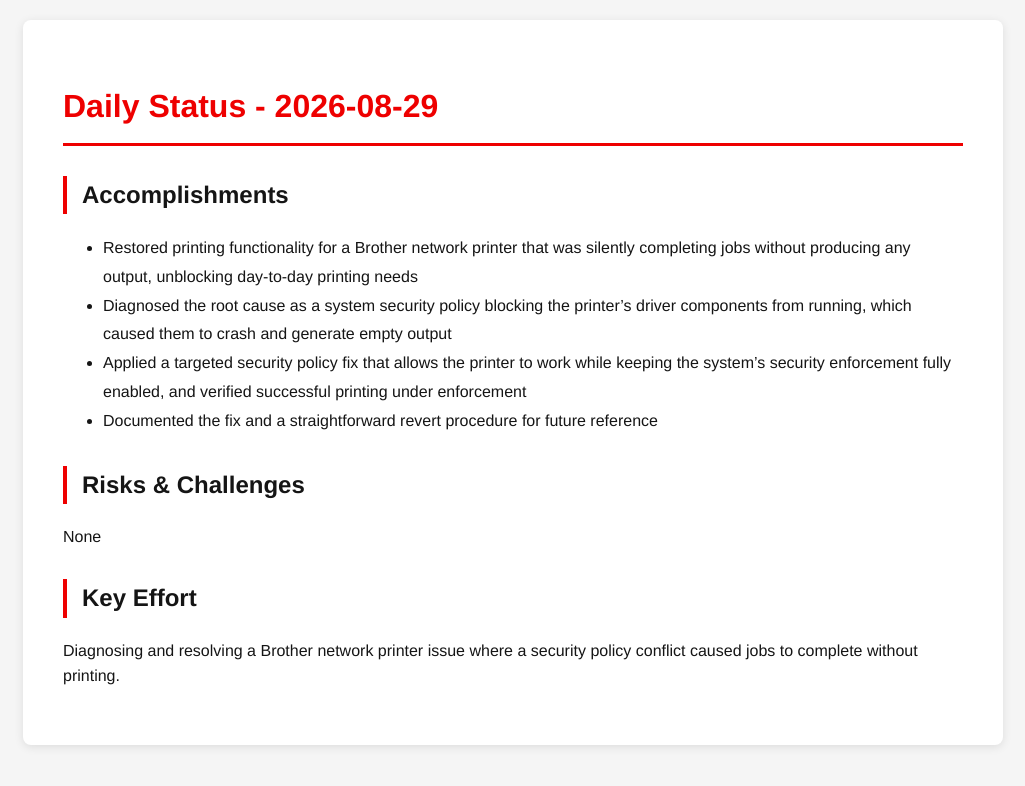
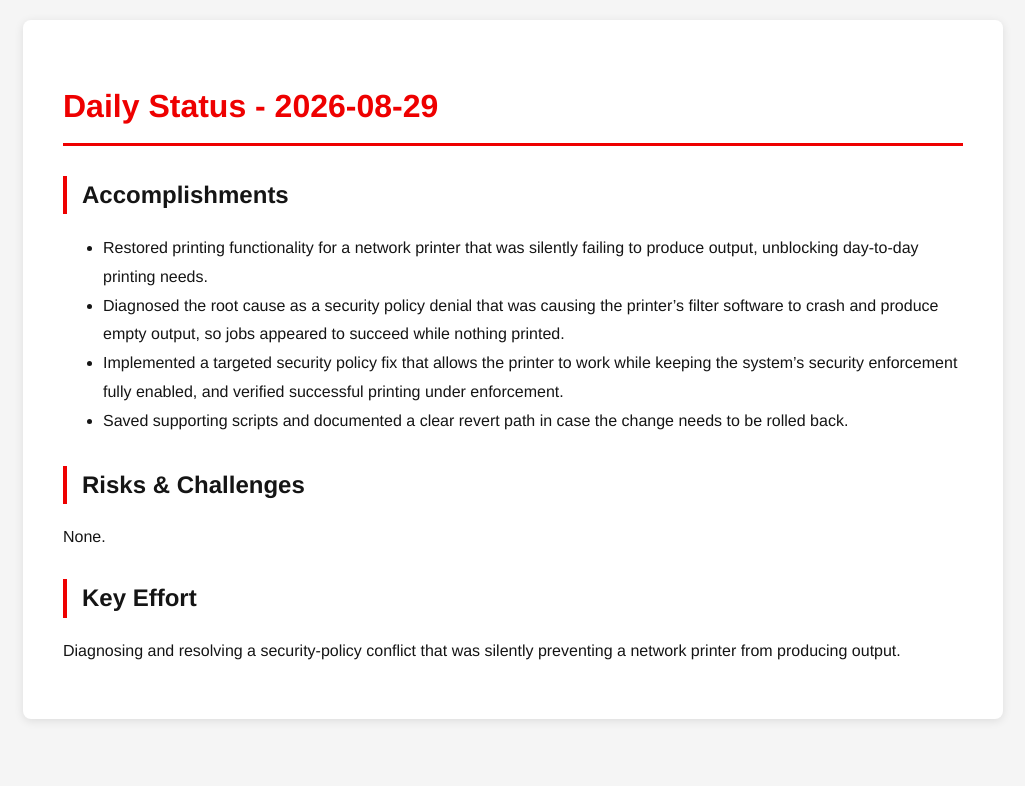
Before and after one commit to tzvatot/daily-status, a Jekyll site: the page built from 2026-08-29.md, in a window 1280 px wide. Shown: the top 786 px of the page, without its empty margins (127-1152 px from the left). Built offline with Jekyll 4.4.1, drawn with Linux system fonts in a browser that asks for light colours.

Commit message:
Daily status update - 2026-08-29

```diff
--- a/2026-08-29.md
+++ b/2026-08-29.md
@@ -7,13 +7,13 @@ date: 2026-08-29
 # Daily Status - 2026-08-29
 
 ## Accomplishments
-- Restored printing functionality for a Brother network printer that was silently completing jobs without producing any output, unblocking day-to-day printing needs
-- Diagnosed the root cause as a system security policy blocking the printer's driver components from running, which caused them to crash and generate empty output
-- Applied a targeted security policy fix that allows the printer to work while keeping the system's security enforcement fully enabled, and verified successful printing under enforcement
-- Documented the fix and a straightforward revert procedure for future reference
+- Restored printing functionality for a network printer that was silently failing to produce output, unblocking day-to-day printing needs.
+- Diagnosed the root cause as a security policy denial that was causing the printer's filter software to crash and produce empty output, so jobs appeared to succeed while nothing printed.
+- Implemented a targeted security policy fix that allows the printer to work while keeping the system's security enforcement fully enabled, and verified successful printing under enforcement.
+- Saved supporting scripts and documented a clear revert path in case the change needs to be rolled back.
 
 ## Risks & Challenges
-None
+None.
 
 ## Key Effort
-Diagnosing and resolving a Brother network printer issue where a security policy conflict caused jobs to complete without printing.
+Diagnosing and resolving a security-policy conflict that was silently preventing a network printer from producing output.
```
